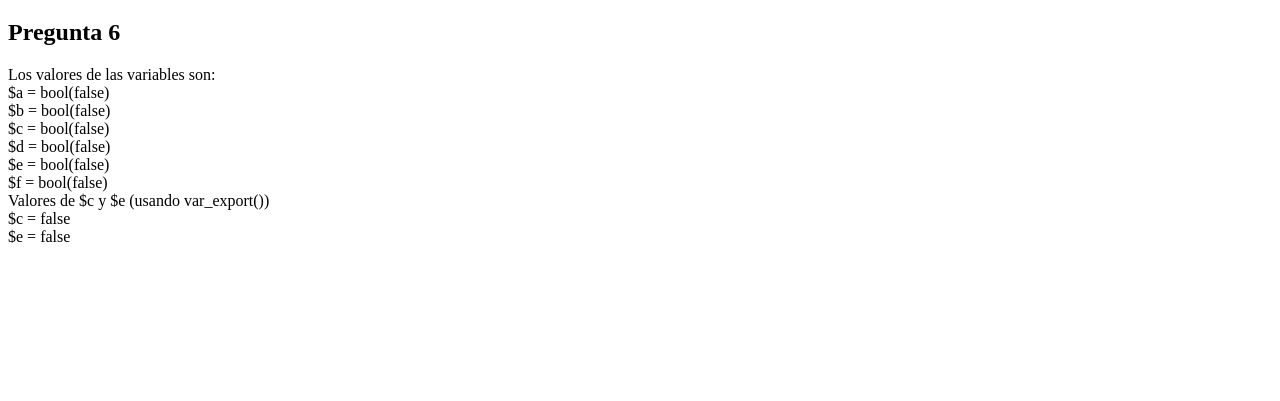
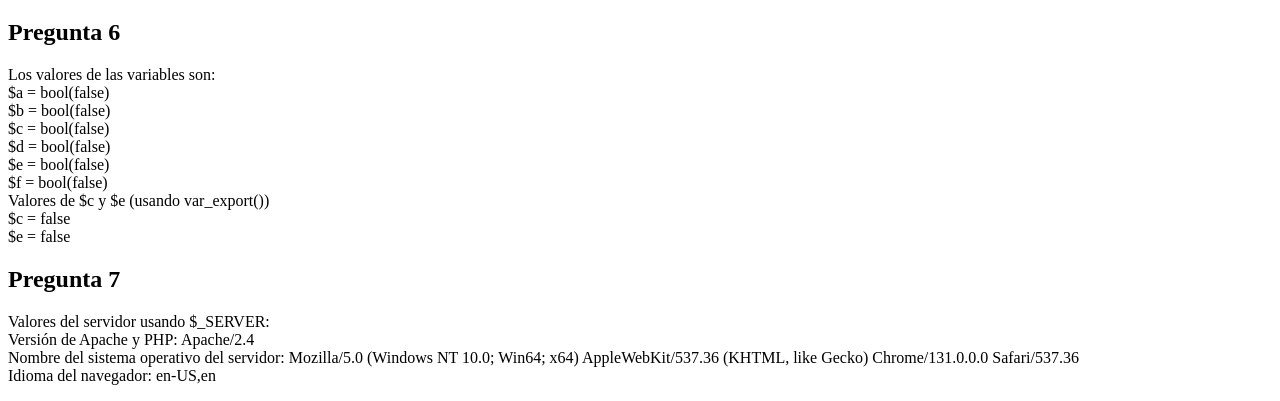
Before and after one commit to lpm-l/tecweb, a PHP site: page / in a window 1280 px wide. Shown: the part 943-1344 px from the top of the page. Before the commit the page ends 1186 px from the top, so only its background shows below. Run offline with PHP 8.4, Linux system fonts and the light colour scheme.

Commit message:
Se agrego la respuesta a la pregunta 7

```diff
--- a/practicas/p05/index.php
+++ b/practicas/p05/index.php
@@ -16,7 +16,7 @@ PUBLIC "-//W3C//DTD XHTML 1.0 Strict//EN"
     echo 'Variables inválidas: myvar, $house*5'."<br>";
     echo "Estas variables no son válidas ya que tiene que iniciar con $, y no puede tener carácteres tales como * o /</p>";
 
-    #PREGUNTA 3
+    #PREGUNTA 2
     echo "<br><h2>Pregunta 2</h2>";
 
     #asignación de variables
@@ -135,6 +135,20 @@ PUBLIC "-//W3C//DTD XHTML 1.0 Strict//EN"
     echo "<br>".'$e = ';
     echo var_export($e, true)."</p>";
 
+    #pregunta 7
+    echo "<h2>Pregunta 7</h2>";
+
+    echo '<p>Valores del servidor usando $_SERVER: <br>';
+
+    // echo var_dump($_SERVER);
+
+    echo " Versión de Apache y PHP: ".$_SERVER['SERVER_SOFTWARE']."<br>";
+    echo "Nombre del sistema operativo del servidor: ".$_SERVER['HTTP_USER_AGENT']."<br>";
+    echo "Idioma del navegador: ".$_SERVER['HTTP_ACCEPT_LANGUAGE']."<br>";
+
+
+
+
     ?>
 </body>
 </html>
```
